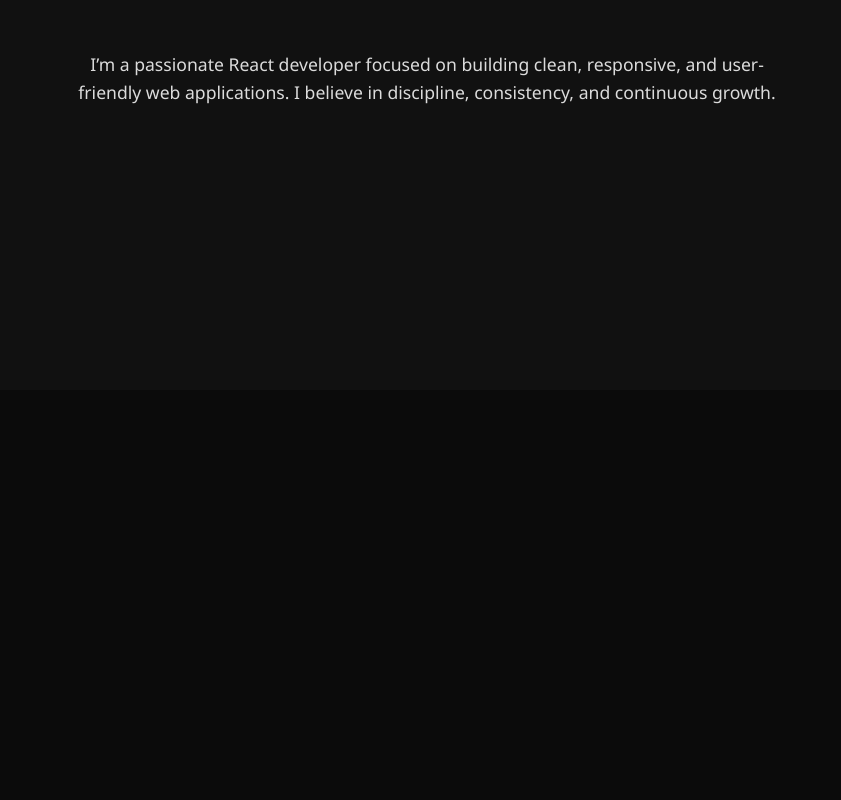
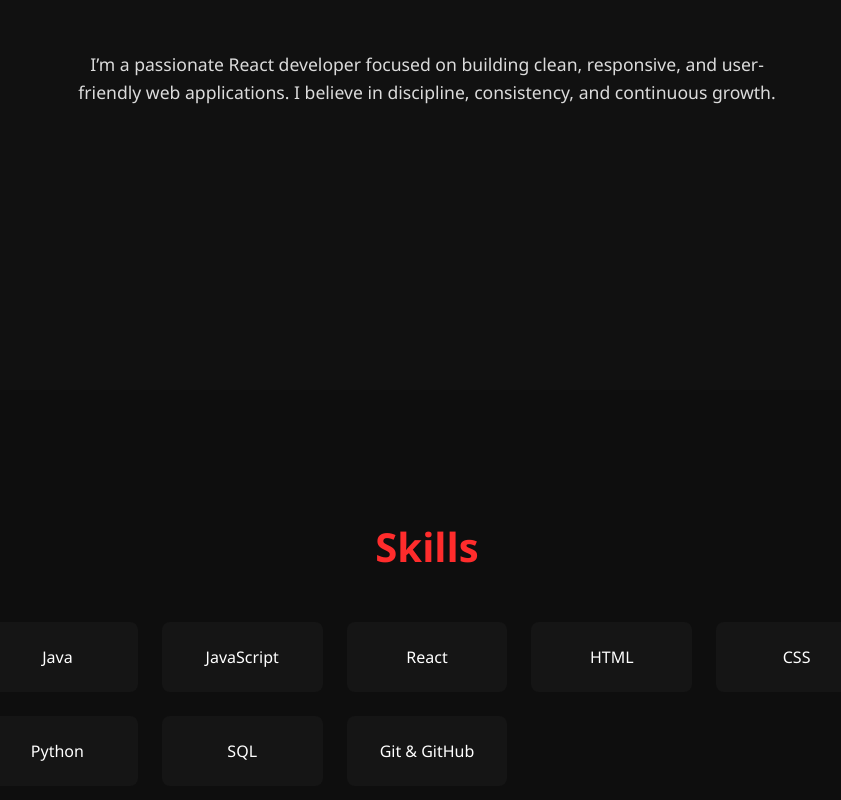
Before and after one commit to dhanusheelan-bit/portfolio-react, a React (Vite) app: page / in a window 1280 px wide. Shown: the part 1210-2010 px from the top of the page, without its empty margins (213-1054 px from the left). Before the commit the page ends 1600 px from the top, so only its background shows below. Built offline with nearby package versions, Linux system fonts and the light colour scheme.

Commit message:
Add smooth scroll and reveal animations
Enabled smooth scrolling and scroll-based reveal animations

```diff
--- a/src/App.jsx
+++ b/src/App.jsx
@@ -1,13 +1,36 @@
+import { useEffect } from "react";
 import Navbar from "./components/Navbar";
 import Hero from "./components/Hero";
 import About from "./components/About";
+import Skills from "./components/Skills";
 
 export default function App() {
+  useEffect(() => {
+    const sections = document.querySelectorAll("section");
+
+    const revealOnScroll = () => {
+      sections.forEach((section) => {
+        const sectionTop = section.getBoundingClientRect().top;
+        const triggerPoint = window.innerHeight * 0.8;
+
+        if (sectionTop < triggerPoint) {
+          section.classList.add("show");
+        }
+      });
+    };
+
+    window.addEventListener("scroll", revealOnScroll);
+    revealOnScroll();
+
+    return () => window.removeEventListener("scroll", revealOnScroll);
+  }, []);
+
   return (
     <>
       <Navbar />
       <Hero />
       <About />
+      <Skills />
     </>
   );
 }
--- /dev/null
+++ b/src/components/Skills.jsx
@@ -0,0 +1,25 @@
+export default function Skills() {
+  const skills = [
+    "Java",
+    "JavaScript",
+    "React",
+    "HTML",
+    "CSS",
+    "Python",
+    "SQL",
+    "Git & GitHub",
+  ];
+
+  return (
+    <section className="skills" id="skills">
+      <h2>Skills</h2>
+      <div className="skills-grid">
+        {skills.map((skill, index) => (
+          <div key={index} className="skill-card">
+            {skill}
+          </div>
+        ))}
+      </div>
+    </section>
+  );
+}
--- a/src/styles/main.css
+++ b/src/styles/main.css
@@ -1,5 +1,10 @@
-* {
+*
+
+{
   box-sizing: border-box;
+}
+html {
+  scroll-behavior: smooth;
 }
 
 html, body {
@@ -99,3 +104,46 @@ html, body {
   line-height: 1.6;
   opacity: 0.85;
 }
+.skills {
+  min-height: 100vh;
+  padding: 6rem 2rem 4rem;
+  background: #0e0e0e;
+  text-align: center;
+}
+
+.skills h2 {
+  font-size: 2.5rem;
+  margin-bottom: 3rem;
+  color: #ff2c2c;
+}
+
+.skills-grid {
+  display: grid;
+  grid-template-columns: repeat(auto-fit, minmax(160px, 1fr));
+  gap: 1.5rem;
+  max-width: 900px;
+  margin: 0 auto;
+}
+
+.skill-card {
+  background: #151515;
+  padding: 1.5rem;
+  border-radius: 8px;
+  font-size: 1rem;
+  transition: transform 0.3s, background 0.3s;
+}
+
+.skill-card:hover {
+  transform: translateY(-6px);
+  background: #1f1f1f;
+}
+section {
+  opacity: 0;
+  transform: translateY(40px);
+  transition: opacity 0.8s ease, transform 0.8s ease;
+}
+
+section.show {
+  opacity: 1;
+  transform: translateY(0);
+}
```
